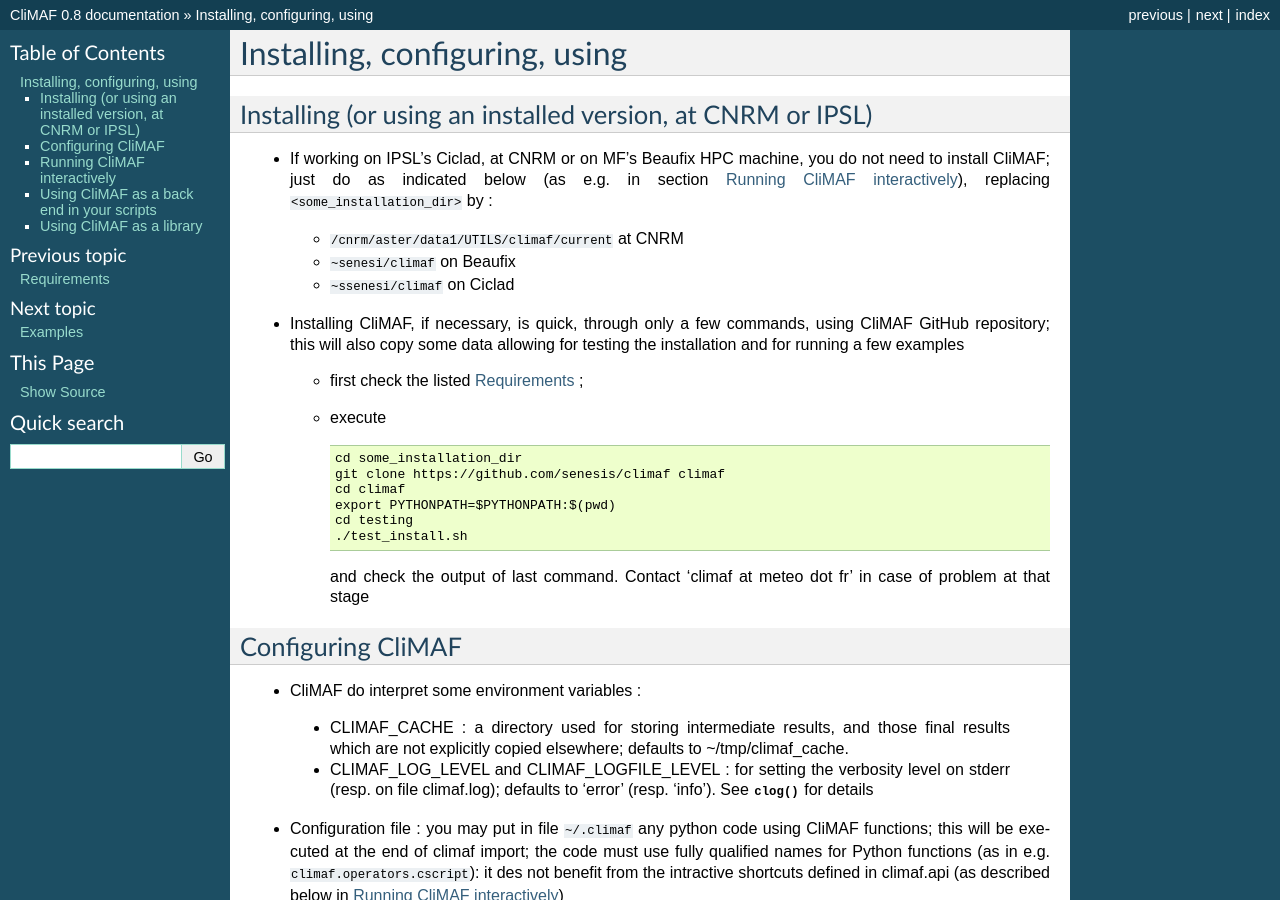
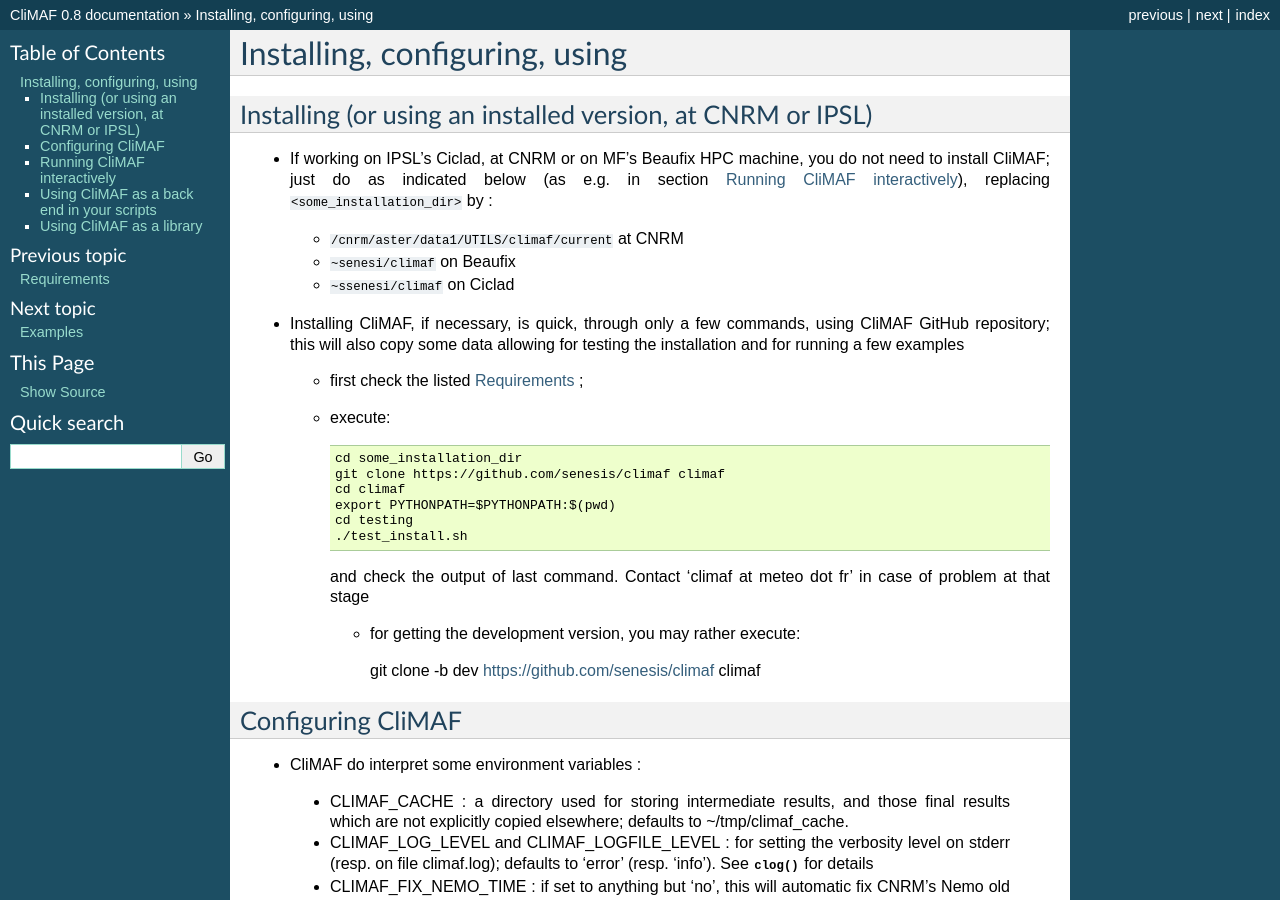
Before and after one commit to rigoudyg/climaf, a Sphinx documentation site: the page built from doc/installing.rst, in a window 1280 px wide and 900 px high. Built offline with Sphinx 7.4.7, drawn with Linux system fonts in a browser that asks for light colours; some of the changed text lies outside the part shown.

```diff
--- a/doc/conf.py
+++ b/doc/conf.py
@@ -36,12 +36,12 @@
     ,'sphinx.ext.viewcode'
     ]
 
-from climaf.site_settings import atCNRM,onCiclad
+#from climaf.site_settings import atCNRM,onCiclad
 #if atCNRM or onCiclad :
-    #This one works at CNRM
+#This one works at CNRM , Ciclad and RTD
 extensions.append('sphinxcontrib.napoleon')
 #else:
-#    extensions.append('sphinx.ext.napoleon') #this one works at RTD
+# extensions.append('sphinx.ext.napoleon') #this one works at RTD
 
 # Add any paths that contain templates here, relative to this directory.
 templates_path = ['_templates']
--- a/doc/installing.rst
+++ b/doc/installing.rst
@@ -22,7 +22,7 @@
 
   - first check the listed :ref:`requirements` ;
 
-  - execute ::
+  - execute::
 
      cd some_installation_dir
      git clone https://github.com/senesis/climaf climaf
@@ -31,8 +31,14 @@
      cd testing
      ./test_install.sh
 
+
+
     and check the output of last command. Contact 'climaf at meteo dot
     fr' in case of problem at that stage
+
+   - for getting the development version, you may rather execute::
+
+     git clone -b dev https://github.com/senesis/climaf climaf
 
 
 .. _configuring:
@@ -49,6 +55,9 @@
  - CLIMAF_LOG_LEVEL and CLIMAF_LOGFILE_LEVEL : for setting the
    verbosity level on stderr (resp. on file climaf.log); defaults to
    'error' (resp. 'info'). See :py:func:`~climaf.clogging.clog` for details
+
+ - CLIMAF_FIX_NEMO_TIME : if set to anything but 'no', this will automatic fix  CNRM’s Nemo old data time_axis issues. This adresses the wrong time coordinate variable t_ave_01month and t_ave_00086400. This will add processing cost
+
 
 - Configuration file : you may put in file ``~/.climaf`` any python code using CliMAF
   functions; this will be executed at the end of climaf import; the code
```
Also changed, not shown: 1 other file.
